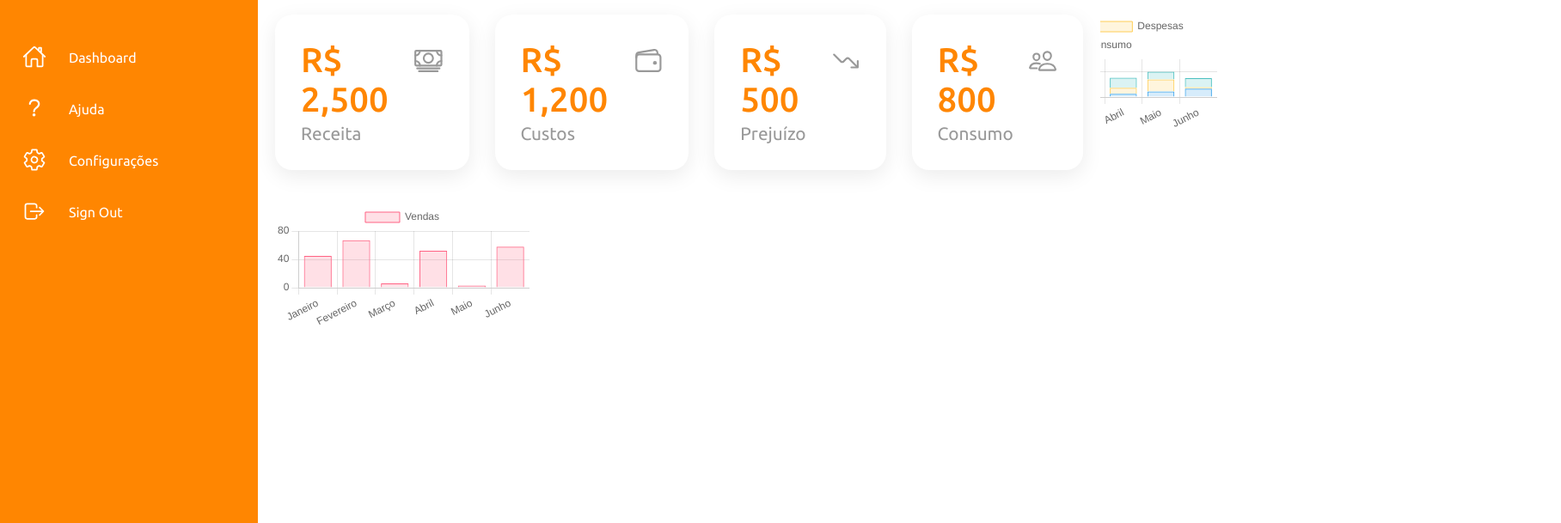
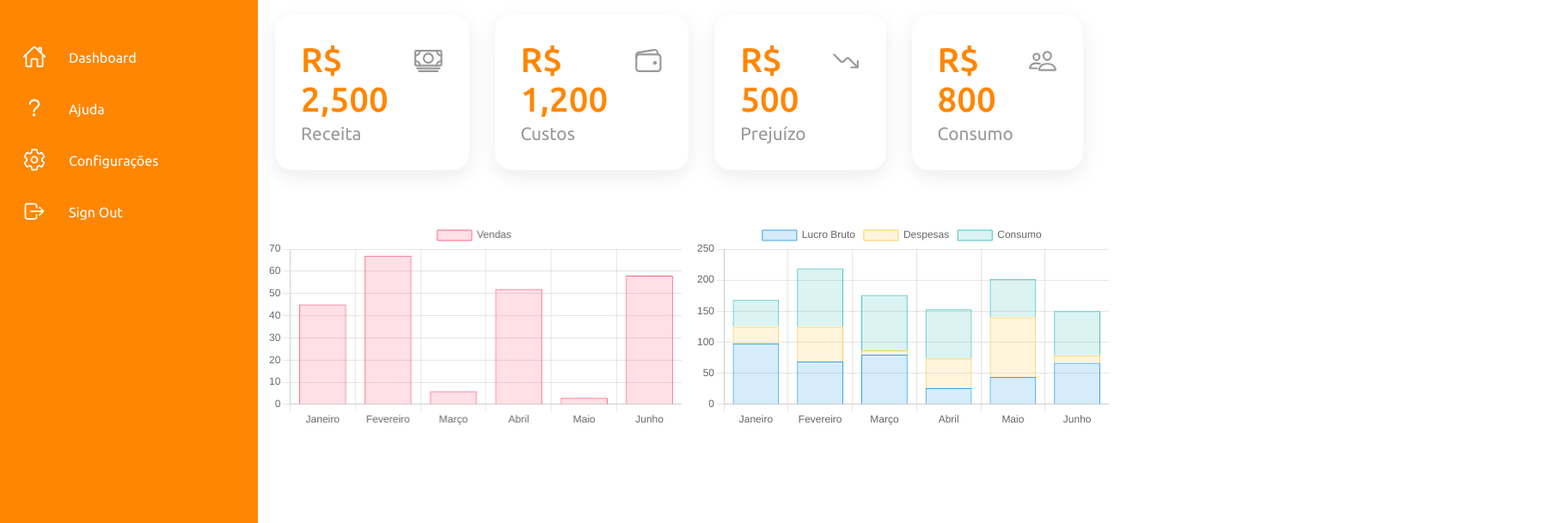
Before and after one commit to djxlma/wastezero_dashboard, a plain HTML site: page index.html in a window 1280 px wide. Shown: the part 63-672 px from the top of the page at 86% size, 1816 px wide, since content can reach past the window. Drawn offline with nearby package versions, Linux system fonts and the light colour scheme.

Commit message:
correção grafico

```diff
--- a/assets/css/style.css
+++ b/assets/css/style.css
@@ -220,29 +220,22 @@ body {
     color: var(--branco);
 }
 
-.grafico {
-    width: 70%;
-    padding: 200px;
-    margin-left: 120px;
+.graficos-container {
+    display: flex;
+    justify-content: center;
+    gap: 15px;
+    width: 100%;
+    margin-top: 40px;
+    margin-left: 10px;
 }
 
-#line-chart {
-    width: 100%;
-    height: 400px;
-    margin-top: 100px;
-    margin-right: 200px;
+.grafico, .grafico2 {
+    flex: 1;
+    min-width: 400px;
+    height: 100vh;
 }
 
-.grafico2 {
-    width: 70%;
-    padding: 200px;
-    margin-left: 920px;
-    margin-top: -870px;
+canvas {
+    width: 100%;
+    height: 100%;
 }
-
-#line-chart-2 {
-    width: 100%;
-    height: 400px;
-    margin-top: 100px;
-    margin-right: 200px;
-}
--- a/index.html
+++ b/index.html
@@ -82,18 +82,22 @@
                         <div class="nomeCard">Consumo</div>
                     </div>
                 </div>
+
+                <div class="graficos-container">
+                    <div class="grafico">
+                        <canvas id="line-chart"></canvas>
+                    </div>
+
+                    <div class="grafico2">
+                        <canvas id="line-chart-2"></canvas>
+                    </div>
+                </div>
+
             </div>
 
         </div>
 
     </main>
-    <div class="grafico">
-        <canvas id="line-chart"></canvas>
-    </div>
-
-    <div class="grafico2">
-        <canvas id="line-chart-2"></canvas>
-    </div>
 </body>
 <script type="module" src="https://unpkg.com/ionicons@7.1.0/dist/ionicons/ionicons.esm.js"></script>
 <script nomodule src="https://unpkg.com/ionicons@7.1.0/dist/ionicons/ionicons.js"></script>
```
